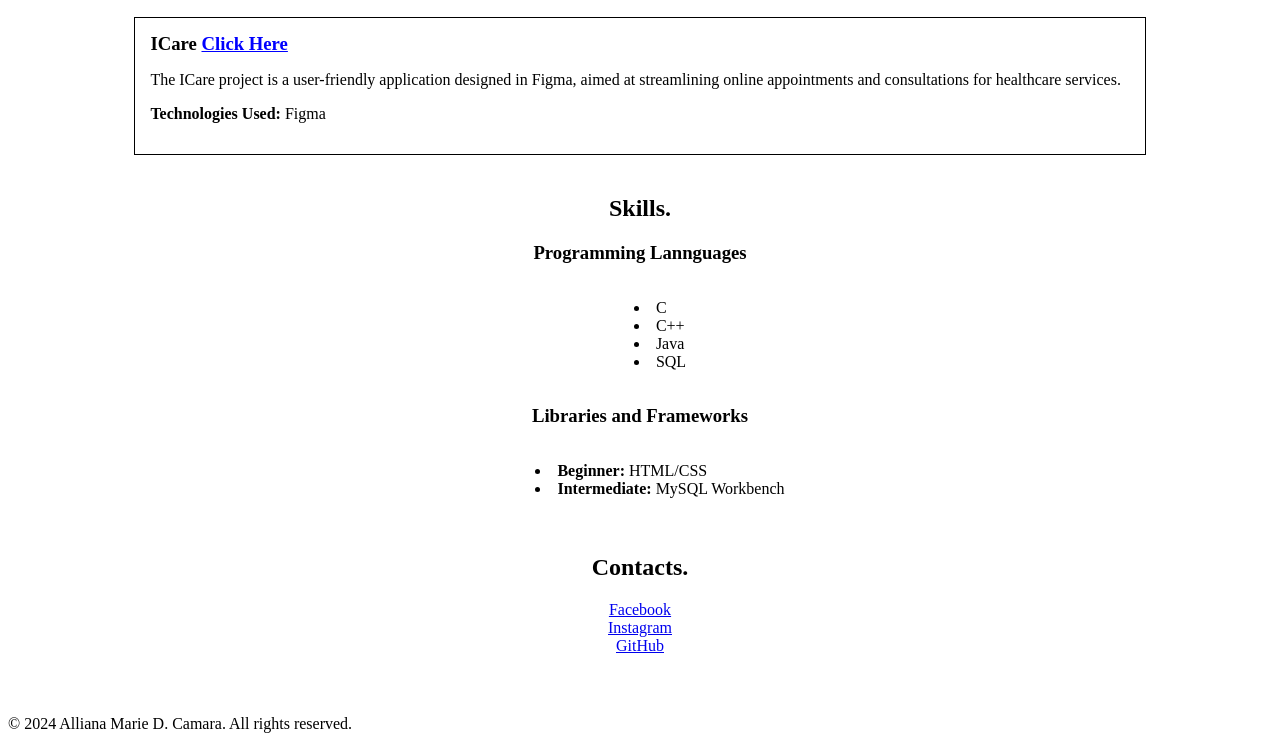
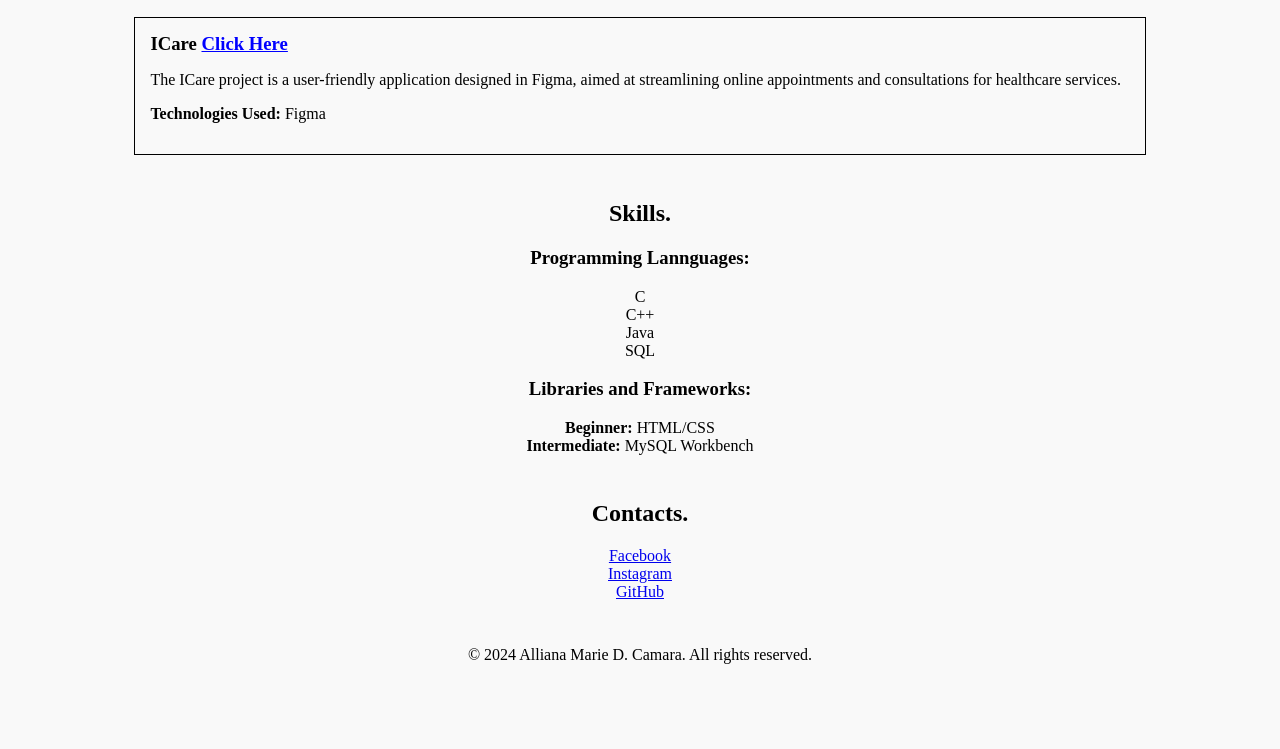
Before and after one commit to alicmra/camaraportfolio_webdev, a plain HTML site: page index.html in a window 1280 px wide. Shown: the part 1368-2117 px from the top of the page. After the commit the page ends 2048 px from the top, so only its background shows below. Drawn offline with Linux system fonts and the light colour scheme.

Commit message:
minor changes in the skills section

```diff
--- a/index.html
+++ b/index.html
@@ -48,23 +48,23 @@
             </div>
     </div>
 
-    <div style="text-align: center; margin-top: 40px;">
+    <div style="text-align: center; margin-top: 45px;">
         <h2> Skills. </h2>
-        <h3> Programming Lannguages</h3>
-        <ul style="list-style-position: inside; display: inline-block; text-align: left;">
+        <h3> Programming Lannguages:</h3>
+        <ul style="list-style-type: none; padding: 0;">
             <li>C</li>
             <li>C++</li>
             <li>Java</li>
             <li>SQL</li>
         </ul>
-        <h3> Libraries and Frameworks</h3>
-        <ul style="list-style-position: inside; display: inline-block; text-align: left;">
+        <h3> Libraries and Frameworks:</h3>
+        <ul style="list-style-type: none; padding: 0;">
             <li><b>Beginner:</b> HTML/CSS</li>
             <li><b>Intermediate:</b> MySQL Workbench</li>
         </ul>
     </div>
 
-    <div style="text-align: center; margin-top: 40px;">
+    <div style="text-align: center; margin-top: 45px;">
         <h2> Contacts. </h2>
         <a href="https://www.facebook.com/people/Alliana-Camara/pfbid02e8wtF3ZvrxGKFkmDT2S17UMEzVqKfYSYRY8WBtn4C5p81SGGAM9beykc6n1UXB4Yl/" target="_blank">Facebook</a>
         <br>
@@ -72,11 +72,15 @@
         <br>
         <a href="https://github.com/alicmra" target="_blank">GitHub</a>
     </div>
-    <footer style="margin-top: 60px;">
+    <footer style="text-align: center; margin-top: 45px;">
         <p>&copy; 2024 Alliana Marie D. Camara. All rights reserved.</p>
     </footer>
 
     <style>
+        body{
+            background-color: #f9f9f9;
+        }
+
         .nav-bar{
             height: 10vh;
             width: 100%;
```
Lines whose indentation alone changed are shown as unchanged.
